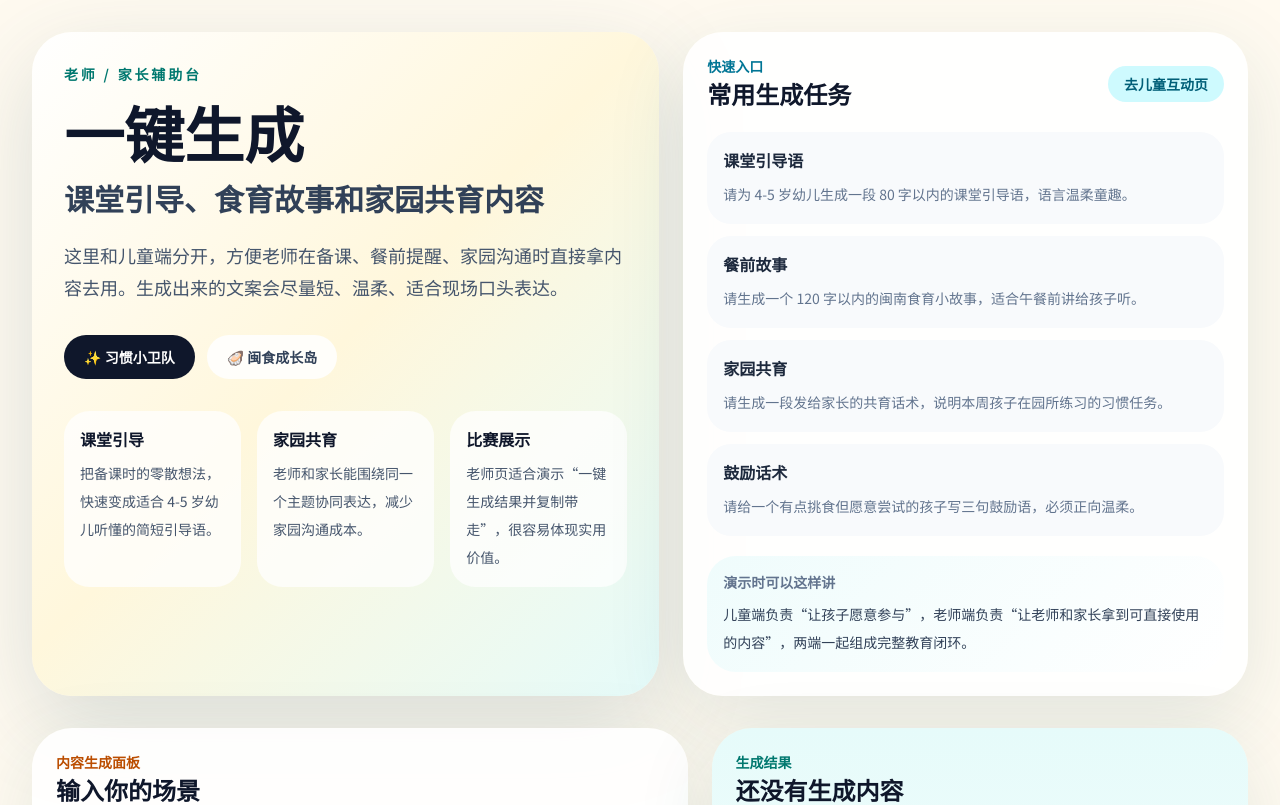
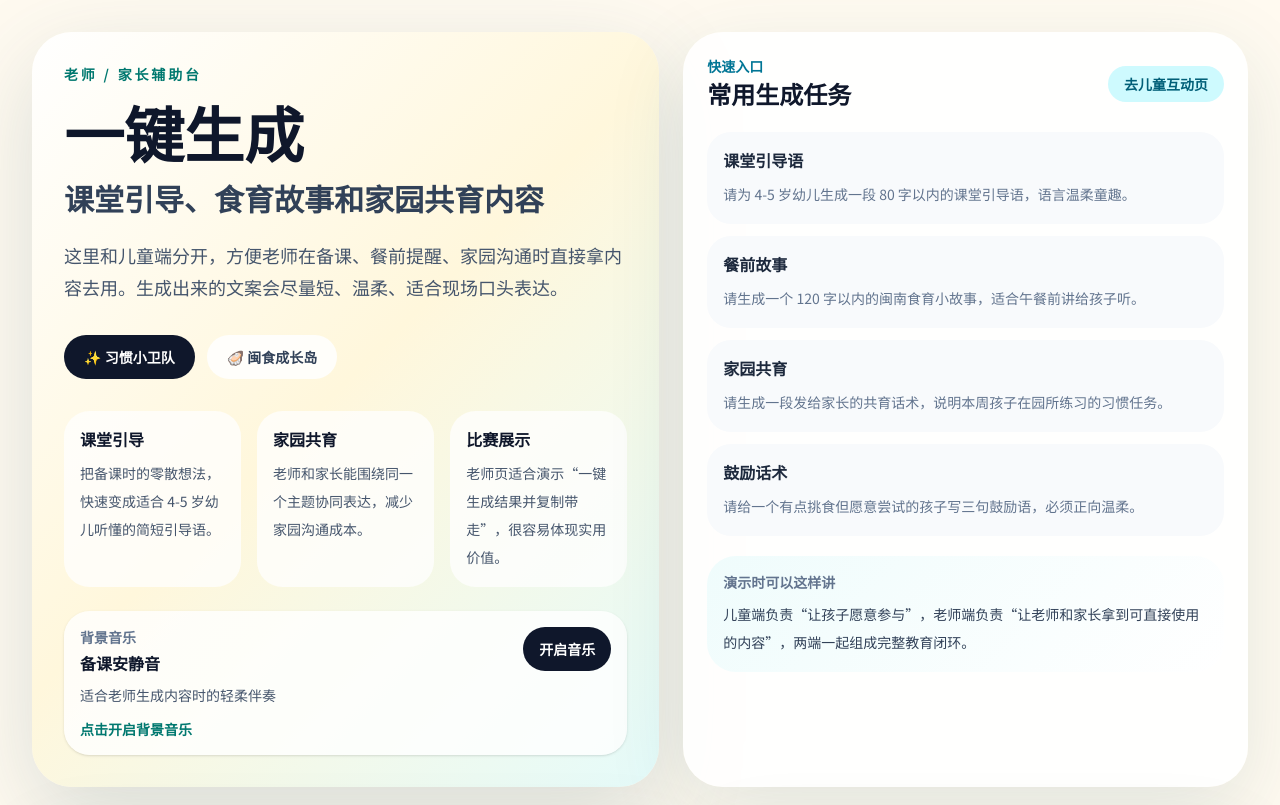
Before and after one commit to HUAhua16888/-, a Next.js app: page /teachers in a window 1280 px wide. Shown: the top 805 px of the page. Built offline with nearby package versions, Linux system fonts and the light colour scheme; no server answers; a web font is replaced by a local one.

Commit message:
Add ambient music controls for demo pages

```diff
--- a/src/app/page.tsx
+++ b/src/app/page.tsx
@@ -1,5 +1,6 @@
 import Link from "next/link";
 
+import { AmbientMusicToggle } from "@/components/ambient-music-toggle";
 import {
   demoRouteSteps,
   judgeFocusCards,
@@ -64,6 +65,10 @@ export default function Home() {
                 <p className="mt-3 text-sm leading-7 text-slate-600">{item.description}</p>
               </article>
             ))}
+          </div>
+
+          <div className="mt-8 max-w-md">
+            <AmbientMusicToggle scene="home" />
           </div>
         </div>
 
--- /dev/null
+++ b/src/components/ambient-music-toggle.tsx
@@ -0,0 +1,186 @@
+"use client";
+
+import { useEffect, useMemo, useRef, useState } from "react";
+
+type MusicScene = "home" | "habit" | "food" | "teacher";
+
+type AmbientMusicToggleProps = {
+  scene: MusicScene;
+  className?: string;
+};
+
+const musicStorageKey = "tongqu-growth-web-ambient-music";
+
+const sceneConfig: Record<
+  MusicScene,
+  {
+    label: string;
+    description: string;
+    notes: number[];
+    bass: number;
+  }
+> = {
+  home: {
+    label: "星光轻音乐",
+    description: "适合首页展示的明亮氛围音乐",
+    notes: [523.25, 659.25, 783.99],
+    bass: 261.63,
+  },
+  habit: {
+    label: "习惯节奏",
+    description: "适合洗手、排队、整理主题的轻快背景音",
+    notes: [392, 523.25, 659.25],
+    bass: 196,
+  },
+  food: {
+    label: "海风食育乐",
+    description: "适合闽食成长岛的柔和海洋风背景音",
+    notes: [349.23, 440, 523.25],
+    bass: 174.61,
+  },
+  teacher: {
+    label: "备课安静音",
+    description: "适合老师生成内容时的轻柔伴奏",
+    notes: [293.66, 392, 493.88],
+    bass: 146.83,
+  },
+};
+
+function playTone(
+  context: AudioContext,
+  masterGain: GainNode,
+  frequency: number,
+  startAt: number,
+  duration: number,
+  gainValue: number,
+) {
+  const oscillator = context.createOscillator();
+  const gain = context.createGain();
+
+  oscillator.type = "sine";
+  oscillator.frequency.setValueAtTime(frequency, startAt);
+  gain.gain.setValueAtTime(0.0001, startAt);
+  gain.gain.exponentialRampToValueAtTime(gainValue, startAt + 0.05);
+  gain.gain.exponentialRampToValueAtTime(0.0001, startAt + duration);
+
+  oscillator.connect(gain);
+  gain.connect(masterGain);
+  oscillator.start(startAt);
+  oscillator.stop(startAt + duration + 0.05);
+}
+
+export function AmbientMusicToggle({ scene, className = "" }: AmbientMusicToggleProps) {
+  const [isPlaying, setIsPlaying] = useState(false);
+  const [status, setStatus] = useState("点击开启背景音乐");
+  const contextRef = useRef<AudioContext | null>(null);
+  const masterGainRef = useRef<GainNode | null>(null);
+  const intervalRef = useRef<number | null>(null);
+  const activeRef = useRef(false);
+  const config = useMemo(() => sceneConfig[scene], [scene]);
+
+  useEffect(() => {
+    return () => {
+      activeRef.current = false;
+
+      if (intervalRef.current) {
+        window.clearInterval(intervalRef.current);
+      }
+
+      masterGainRef.current?.disconnect();
+      contextRef.current?.close().catch(() => undefined);
+    };
+  }, []);
+
+  async function startMusic() {
+    if (typeof window === "undefined") {
+      return;
+    }
+
+    const AudioContextApi = window.AudioContext || (window as Window & { webkitAudioContext?: typeof AudioContext }).webkitAudioContext;
+
+    if (!AudioContextApi) {
+      setStatus("当前浏览器不支持网页背景音乐");
+      return;
+    }
+
+    if (!contextRef.current) {
+      const context = new AudioContextApi();
+      const masterGain = context.createGain();
+      masterGain.gain.value = 0.05;
+      masterGain.connect(context.destination);
+
+      contextRef.current = context;
+      masterGainRef.current = masterGain;
+    }
+
+    const context = contextRef.current;
+    const masterGain = masterGainRef.current;
+
+    if (!context || !masterGain) {
+      setStatus("音乐初始化失败了");
+      return;
+    }
+
+    await context.resume();
+    activeRef.current = true;
+
+    const playLoop = () => {
+      if (!activeRef.current) {
+        return;
+      }
+
+      const baseTime = context.currentTime + 0.02;
+
+      config.notes.forEach((note, index) => {
+        playTone(context, masterGain, note, baseTime + index * 0.36, 1.1, 0.035);
+      });
+
+      playTone(context, masterGain, config.bass, baseTime, 1.8, 0.02);
+    };
+
+    if (intervalRef.current) {
+      window.clearInterval(intervalRef.current);
+    }
+
+    playLoop();
+    intervalRef.current = window.setInterval(playLoop, 2400);
+    window.localStorage.setItem(musicStorageKey, "on");
+    setIsPlaying(true);
+    setStatus(`${config.label}播放中`);
+  }
+
+  function stopMusic() {
+    activeRef.current = false;
+
+    if (typeof window !== "undefined" && intervalRef.current) {
+      window.clearInterval(intervalRef.current);
+    }
+
+    intervalRef.current = null;
+    window.localStorage.setItem(musicStorageKey, "off");
+    setIsPlaying(false);
+    setStatus("背景音乐已暂停");
+  }
+
+  return (
+    <div className={`rounded-[1.6rem] bg-white/80 p-4 shadow-sm ${className}`}>
+      <div className="flex items-start justify-between gap-4">
+        <div>
+          <p className="text-sm font-semibold text-slate-500">背景音乐</p>
+          <p className="mt-1 text-base font-semibold text-slate-900">{config.label}</p>
+          <p className="mt-2 text-sm leading-6 text-slate-600">{config.description}</p>
+        </div>
+        <button
+          onClick={() => void (isPlaying ? stopMusic() : startMusic())}
+          className={`rounded-full px-4 py-3 text-sm font-semibold transition hover:-translate-y-0.5 ${
+            isPlaying ? "bg-rose-100 text-rose-800" : "bg-slate-900 text-white"
+          }`}
+        >
+          {isPlaying ? "关闭音乐" : "开启音乐"}
+        </button>
+      </div>
+
+      <p className="mt-3 text-sm font-semibold text-teal-700">{status}</p>
+    </div>
+  );
+}
--- a/src/components/story-experience.tsx
+++ b/src/components/story-experience.tsx
@@ -3,6 +3,7 @@
 import Link from "next/link";
 import { startTransition, useEffect, useEffectEvent, useMemo, useRef, useState } from "react";
 
+import { AmbientMusicToggle } from "@/components/ambient-music-toggle";
 import {
   kindPhrases,
   mealTrayOptions,
@@ -734,6 +735,10 @@ export function StoryExperience() {
               </div>
             </div>
           </div>
+
+          <div className="mt-6 max-w-xl">
+            <AmbientMusicToggle scene={themeId} />
+          </div>
         </div>
 
         <div className="rounded-[2.5rem] bg-white/90 p-6 shadow-[0_24px_80px_rgba(35,88,95,0.12)]">
--- a/src/components/teacher-studio.tsx
+++ b/src/components/teacher-studio.tsx
@@ -3,6 +3,7 @@
 import Link from "next/link";
 import { useState } from "react";
 
+import { AmbientMusicToggle } from "@/components/ambient-music-toggle";
 import { teacherPitchCards, teacherTasks, themes, type ThemeId } from "@/lib/site-data";
 
 type TeacherResponse = {
@@ -105,6 +106,10 @@ export function TeacherStudio() {
                 <p className="mt-2 text-sm leading-7 text-slate-600">{item.description}</p>
               </div>
             ))}
+          </div>
+
+          <div className="mt-6 max-w-xl">
+            <AmbientMusicToggle scene="teacher" />
           </div>
         </div>
 
```
